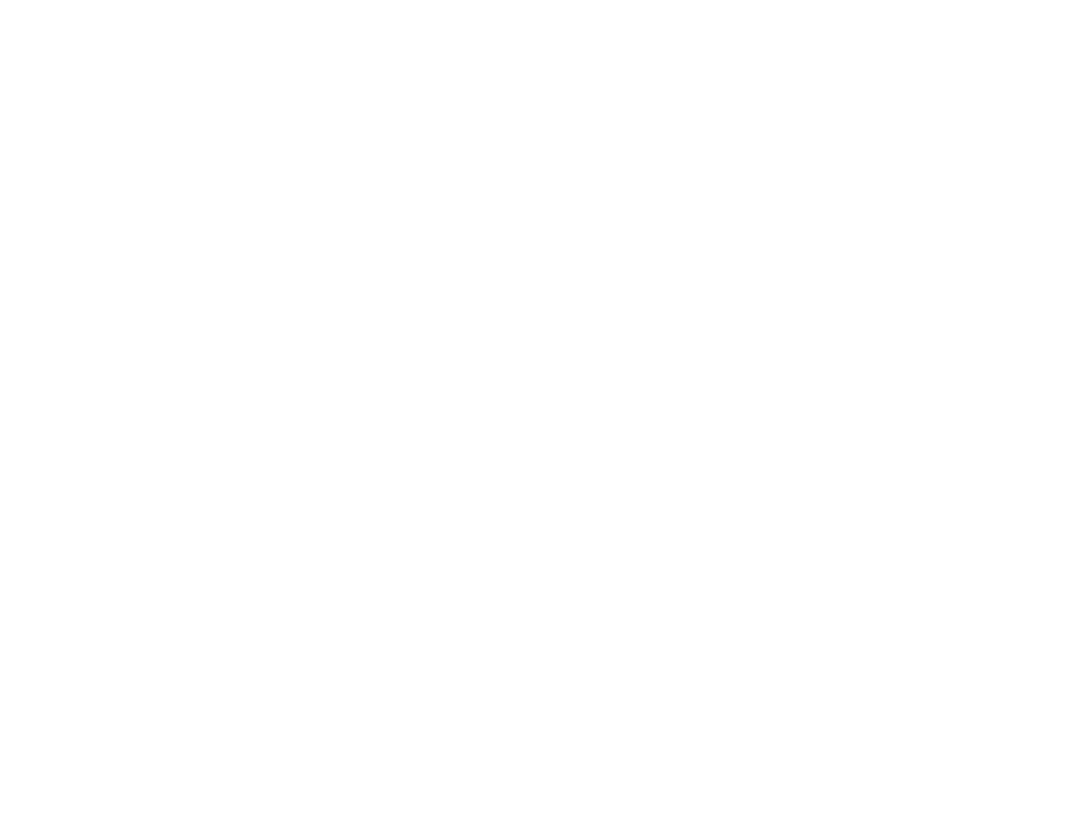
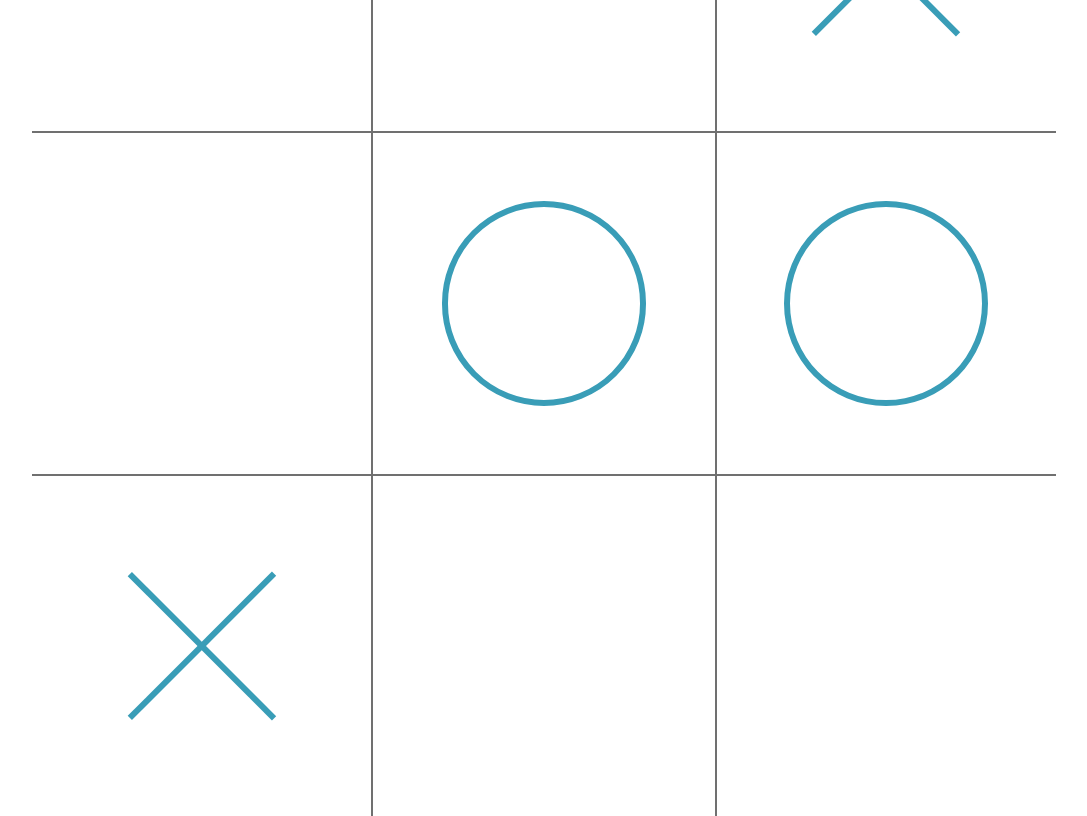
Before and after one commit to Vitalik-Kh/TicTacToe, a React app: page / in a window 1280 px wide. Shown: the part 320-1136 px from the top of the page, without its empty margins (96-1183 px from the left). Before the commit the page ends 800 px from the top, so only its background shows below. Built offline with nearby package versions, Linux system fonts and the light colour scheme; a web font is replaced by a local one.

Commit message:
Set up basic game filed UI

```diff
--- a/package.json
+++ b/package.json
@@ -16,6 +16,7 @@
     "babel-loader": "^7.1.4",
     "babel-preset-env": "^1.7.0",
     "babel-preset-react": "^6.24.1",
+    "babel-preset-stage-2": "^6.24.1",
     "core-js": "^2.5.6",
     "css-loader": "^0.28.11",
     "html-webpack-plugin": "^3.2.0",
--- /dev/null
+++ b/src/components/GameParts/GameField.css
@@ -0,0 +1,5 @@
+.GameField {
+    width: 80vw;
+    height: 80vw;
+    margin: auto;
+}
--- a/src/components/GameParts/GameField.js
+++ b/src/components/GameParts/GameField.js
@@ -1,9 +1,18 @@
 import React from 'react';
 
+import classes from './GameField.css';
 import GameSquare from './GameSquare/GameSquare';
-const id = 1;
+
 const gameField = (props) => {
-    return <GameSquare fieldId={id} />
+    const squareID = [1, 2, 3, 4, 5, 6, 7, 8, 9];
+    let transformedGameSquares = squareID.map(id => {
+        return <GameSquare key={id} fieldID={id} player={props.squaresStatus[id-1]}/>
+    });
+    return (
+        <div className = {classes.GameField}>
+            {transformedGameSquares}
+        </div>
+    )
 }
 
 export default gameField;
--- a/src/components/GameParts/GameSquare/GameSquare.css
+++ b/src/components/GameParts/GameSquare/GameSquare.css
@@ -1,56 +1,47 @@
 .GameSquare {
     width: 33.33%;
     height: 33.33%;
-    background: #707070;
+    float: left;
+    display: flex;
+    justify-content: center;
+    align-items: center;
 }
 
 .Square-1 {
-    border-right: solid 1px #707070;
-    border-bottom: solid 1px #707070;
+    border-right: solid 2px #707070;
+    border-bottom: solid 2px #707070;
 }
 
 .Square-2 {
-    border-left: solid 1px #707070;
-    border-right: solid 1px #707070;
-    border-bottom: solid 1px #707070;
+    border-bottom: solid 2px #707070;
 }
 
 .Square-3 {
-    border-left: solid 1px #707070;
-    border-bottom: solid 1px #707070;
+    border-left: solid 2px #707070;
+    border-bottom: solid 2px #707070;
 }
 
 .Square-4 {
-    border-right: solid 1px #707070;
-    border-top: solid 1px #707070;
-    border-bottom: solid 1px #707070;
+    border-right: solid 2px #707070;
 }
 
 .Square-5 {
-    border-left: solid 1px #707070;
-    border-right: solid 1px #707070;
-    border-top: solid 1px #707070;
-    border-bottom: solid 1px #707070;
 }
 
 .Square-6 {
-    border-left: solid 1px #707070;
-    border-top: solid 1px #707070;
-    border-bottom: solid 1px #707070;
+    border-left: solid 2px #707070;
 }
 
 .Square-7 {
-    border-right: solid 1px #707070;
-    border-top: solid 1px #707070;
+    border-right: solid 2px #707070;
+    border-top: solid 2px #707070;
 }
 
 .Square-8 {
-    border-left: solid 1px #707070;
-    border-right: solid 1px #707070;
-    border-top: solid 1px #707070;
+    border-top: solid 2px #707070;
 }
 
 .Square-9 {
-    border-left: solid 1px #707070;
-    border-top: solid 1px #707070;
+    border-left: solid 2px #707070;
+    border-top: solid 2px #707070;
 }
--- a/src/components/GameParts/GameSquare/GameSquare.js
+++ b/src/components/GameParts/GameSquare/GameSquare.js
@@ -1,11 +1,17 @@
 import React from 'react';
 import classes from './GameSquare.css';
+import classNames from 'classnames';
+import PlayerO from '../PlayerO/PlayerO';
+import PlayerX from '../PlayerX/PlayerX';
 
 const gameSquare = (props) => {
+    let player = null;
+    if (props.player == 'X') { player = <PlayerX /> }
+    if (props.player == 'O') { player = <PlayerO /> }
     return (
         <div
-            className={[classes.GameSquare, classes['Square-' + props.fieldId]]}>
-            {props.children}
+            className={classNames(classes.GameSquare, classes['Square-' + props.fieldID])}>
+            {player}
         </div>
     )
 }
--- /dev/null
+++ b/src/components/GameParts/PlayerO/PlayerO.css
@@ -0,0 +1,6 @@
+.PlayerO {
+    width: 60%;
+    height: 60%;
+    border: 6px solid #399DB7;
+    border-radius: 50%;
+}
--- /dev/null
+++ b/src/components/GameParts/PlayerO/PlayerO.js
@@ -0,0 +1,10 @@
+import React from 'react';
+import classes from './PlayerO.css';
+
+const playerO = () => {
+    return (
+        <div className={classes.PlayerO}></div>
+    );
+}
+
+export default playerO;
--- /dev/null
+++ b/src/components/GameParts/PlayerX/PlayerX.css
@@ -0,0 +1,22 @@
+.PlayerX {
+    width: 60%;
+    height: 60%;
+    display: flex;
+    justify-content: center;
+    align-items: center;
+    position: relative;
+}
+
+.Line_1 {
+    width: 100%;
+    border: 3px solid #399DB7;
+    position: absolute;
+    transform: rotate(45deg);
+}
+
+.Line_2 {
+    width: 100%;
+    border: 3px solid #399DB7;
+    position: absolute;
+    transform: rotate(-45deg);
+}
--- /dev/null
+++ b/src/components/GameParts/PlayerX/PlayerX.js
@@ -0,0 +1,14 @@
+import React from 'react';
+
+import classes from './PlayerX.css';
+
+const playerX = () => {
+    return (
+        <div className = {classes.PlayerX}>
+            <div className = {classes.Line_1}></div>
+            <div className = {classes.Line_2}></div>
+        </div>
+    );
+}
+
+export default playerX;
--- a/src/containers/Game/Game.js
+++ b/src/containers/Game/Game.js
@@ -3,10 +3,20 @@
 import GameField from '../../components/GameParts/GameField';
 
 class Game extends React.Component {
+    state = {
+        currentPlayer: 'X',
+        //X, O or null:
+        squaresStatus: [null, null, 'X',
+                        null, 'O', 'O',
+                        'X', null, null]
+
+    }
     render() {
         return (
             <div>
-                <GameField />
+                <GameField
+                    squaresStatus = { this.state.squaresStatus }
+                />
             </div>
         )
     }
```
Also changed, not shown: .babelrc.
